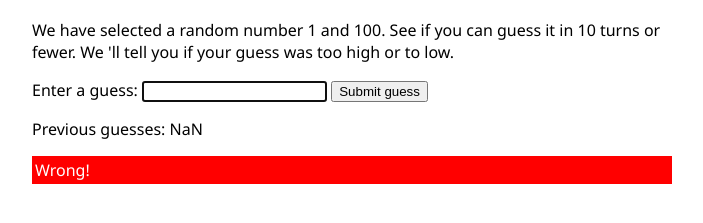
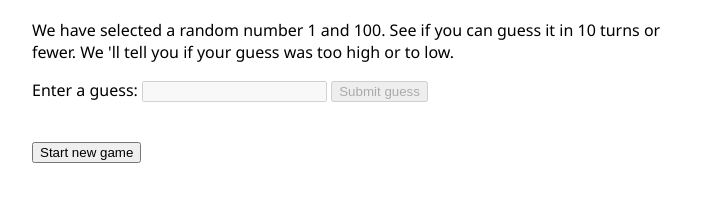
Before and after one commit to fitbez/Guess-number, a plain HTML site: page index.html in a window 1280 px wide. Both pictures are taken after typing "Sample" into the empty fields and a click on the input "Submit guess". Shown: the part 67-290 px from the top of the page, without its empty margins (288-991 px from the left). Drawn offline with Linux system fonts and the light colour scheme.

Commit message:
Form validation

```diff
--- a/index.html
+++ b/index.html
@@ -1,14 +1,13 @@
 <!DOCTYPE html>
 <html lang="en">
-
   <head>
-    <meta charset="UTF-8">
-    <meta name="viewport" content="width=device-width, initial-scale=1.0">
-    <meta http-equiv="X-UA-Compatible" content="ie=edge">
+    <meta charset="UTF-8" />
+    <meta name="viewport" content="width=device-width, initial-scale=1.0" />
+    <meta http-equiv="X-UA-Compatible" content="ie=edge" />
     <title>Guess a number</title>
     <style>
       html {
-            font-family: 'Segoe UI', Tahoma, Geneva, Verdana, sans-serif;
+        font-family: "Segoe UI", Tahoma, Geneva, Verdana, sans-serif;
       }
 
       body {
@@ -28,11 +27,14 @@
   <body>
     <h1>Number guessing game</h1>
 
-    <p>We have selected a random number 1 and 100. See if you can guess it in 10 turns or fewer. We 'll tell you if
-        your guess was too high or to low.</p>
+    <p>
+      We have selected a random number 1 and 100. See if you can guess it in 10
+      turns or fewer. We 'll tell you if your guess was too high or to low.
+    </p>
     <div class="form">
-        <label for="guessField">Enter a guess: </label><input type="text" id="guessField" class="guessField">
-        <input type="submit" value="Submit guess" class="guessSubmit">
+      <label for="guessField">Enter a guess: </label
+      ><input type="text" id="guessField" class="guessField" />
+      <input type="submit" value="Submit guess" class="guessSubmit" />
     </div>
 
     <div class="resultParas">
@@ -44,64 +46,75 @@
     <script>
       // JavaScript goes here
       let randomNumber = Math.floor(Math.random() * 100) + 1;
+      console.log(randomNumber);
 
-        let guesses = document.querySelector('.guesses');
-        let lastResult = document.querySelector('.lastResult');
-        let lowOrHi = document.querySelector('.lowOrHi');
+      let guesses = document.querySelector(".guesses");
+      let lastResult = document.querySelector(".lastResult");
+      let lowOrHi = document.querySelector(".lowOrHi");
 
-        let guessSubmit = document.querySelector('.guessSubmit');
-        let guessField = document.querySelector('.guessField');
+      let guessSubmit = document.querySelector(".guessSubmit");
+      let guessField = document.querySelector(".guessField");
 
       let guessCount = 1;
       let resetButton;
+      console.log(guesses);
 
       function checkGuess() {
         let userGuess = Number(guessField.value);
         if (guessCount === 1) {
-                guesses.textContent = 'Previous guesses: ';
+          guesses.textContent = "Previous guesses: ";
+          console.log(guesses.textContent);
         }
 
-            guesses.textContent += userGuess + ' ';
+        guesses.textContent += userGuess + " ";
 
         if (userGuess === randomNumber) {
-                lastResult.textContent = 'Congratulation! You got it right!';
-                lastResult.style.backgroundColor = 'green';
-                lowOrHi.textContent = '';
+          lastResult.textContent = "Congratulation! You got it right!";
+          lastResult.style.backgroundColor = "green";
+          lowOrHi.textContent = "";
           setGameOver();
         } else if (guessCount === 10) {
-                lastResult.textContent = '!!! GAME OVER !!!';
+          lastResult.textContent = "!!! GAME OVER !!!";
+          setGameOver();
+        } else if (isNaN(userGuess) || userGuess < 1 || userGuess > 100) {
+          alert("please enter a valid number");
+          guesses.textContent = " ";
+          lowOrHi.textContent = " ";
+          lastResult.textContent = " ";
           setGameOver();
         } else {
-                lastResult.textContent = 'Wrong!';
-                lastResult.style.backgroundColor = 'red';
+          lastResult.textContent = "Wrong!";
+          lastResult.style.backgroundColor = "red";
           if (userGuess < randomNumber) {
-                    lowOrHi.textContent = 'Last guess was too low!';
+            lowOrHi.textContent = "Last guess was too low!";
           } else if (userGuess > randomNumber) {
-                    lowOrHi.textContent = 'Last guess was too high!';
+            lowOrHi.textContent = "Last guess was too high!";
           }
         }
+
+        console.log(typeof userGuess);
         guessCount++;
-            guessField.value = '';
+        guessField.value = "";
         guessField.focus();
       }
 
-        guessSubmit.addEventListener('click', checkGuess);
+      guessSubmit.addEventListener("click", checkGuess);
 
       function setGameOver() {
         guessField.disabled = true;
         guessSubmit.disabled = true;
-            resetButton = document.createElement('button');
-            resetButton.textContent = 'Start new game';
+        resetButton = document.createElement("button");
+        resetButton.textContent = "Start new game";
         document.body.appendChild(resetButton);
-            resetButton.addEventListener('click', resetGame);
+        resetButton.addEventListener("click", resetGame);
       }
 
       function resetGame() {
         guessCount = 1;
 
-            let resetParas = document.querySelectorAll('.resultParas p');
+        let resetParas = document.querySelectorAll(".resultParas p");
         for (let i = 0; i < resetParas.length; i++) {
-                resetParas[i].textContent = '';
+          resetParas[i].textContent = "";
         }
 
         resetButton.parentNode.removeChild(resetButton);
@@ -111,11 +124,9 @@
         guessField.value = "";
         guessField.focus();
 
-            lastResult.style.backgroundColor = 'white';
+        lastResult.style.backgroundColor = "white";
         randomNumber = Math.floor(Math.random() * 100) + 1;
-
       }
     </script>
   </body>
-
 </html>
```
Lines whose indentation alone changed are shown as unchanged.
